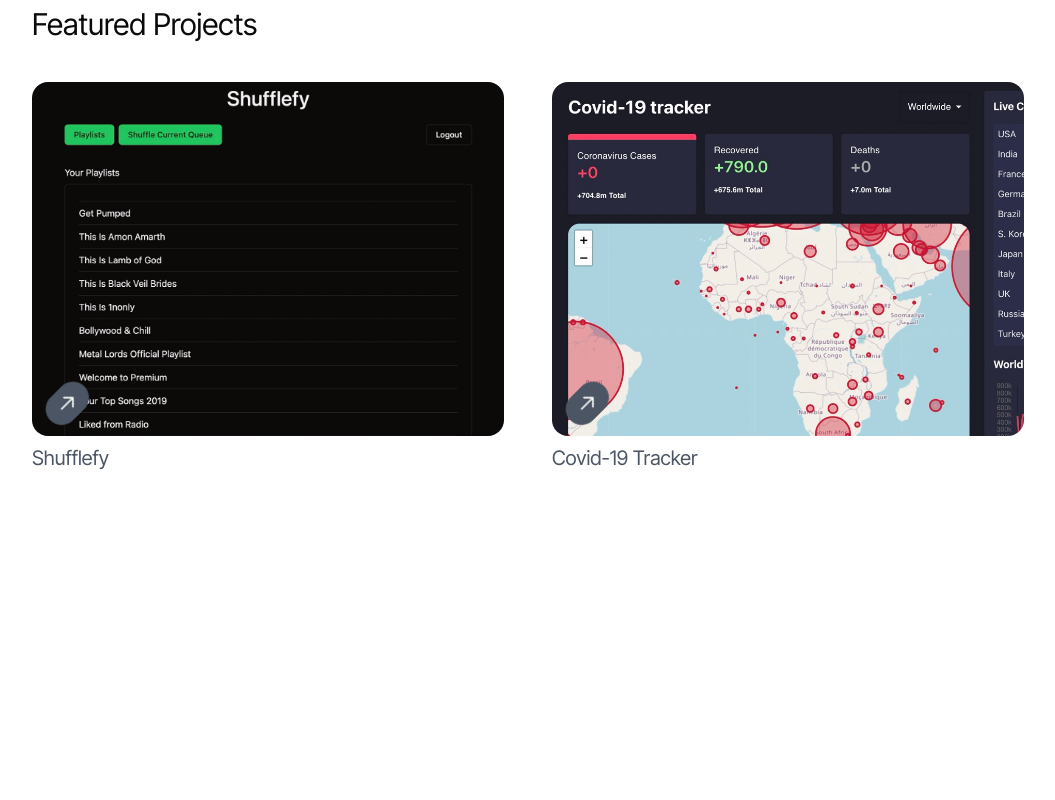
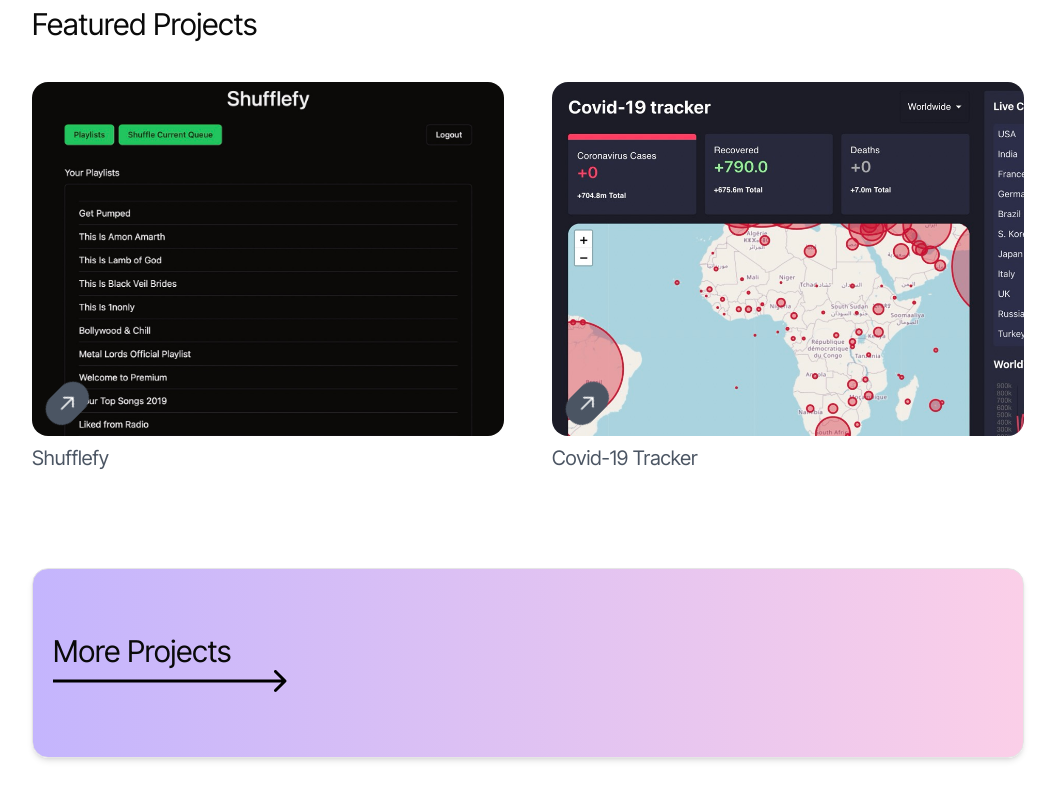
Before and after one commit to darshangoswami/Portfolio, a React (Vite) app: page / in a window 1280 px wide. Shown: the part 677-1477 px from the top of the page, without its empty margins (112-1167 px from the left). Before the commit the page ends 1245 px from the top, so only its background shows below. Built offline with nearby package versions, Linux system fonts and the light colour scheme.

Commit message:
add more projects block

```diff
--- a/src/App.jsx
+++ b/src/App.jsx
@@ -74,6 +74,25 @@
             <p className="text-xl mt-2 text-gray-600">Covid-19 Tracker</p>
           </a>
         </div>
+        <a
+          className="flex flex-col mb-20 group border py-16 px-5 rounded-2xl bg-gradient-to-r from-violet-300 to-pink-200 shadow-md"
+          href=""
+        >
+          <h3 className="text-3xl">More Projects</h3>
+          <svg
+            width="234"
+            height="24"
+            viewBox="0 0 234 24"
+            fill="none"
+            xmlns="http://www.w3.org/2000/svg"
+            className="group-hover:ml-5 transition-all"
+          >
+            <path
+              d="M233.061 13.0607C233.646 12.4749 233.646 11.5251 233.061 10.9393L223.515 1.3934C222.929 0.807612 221.979 0.807612 221.393 1.3934C220.808 1.97918 220.808 2.92893 221.393 3.51472L229.879 12L221.393 20.4853C220.808 21.0711 220.808 22.0208 221.393 22.6066C221.979 23.1924 222.929 23.1924 223.515 22.6066L233.061 13.0607ZM0 13.5H232V10.5H0L0 13.5Z"
+              fill="black"
+            />
+          </svg>
+        </a>
       </main>
     </div>
   );
```
